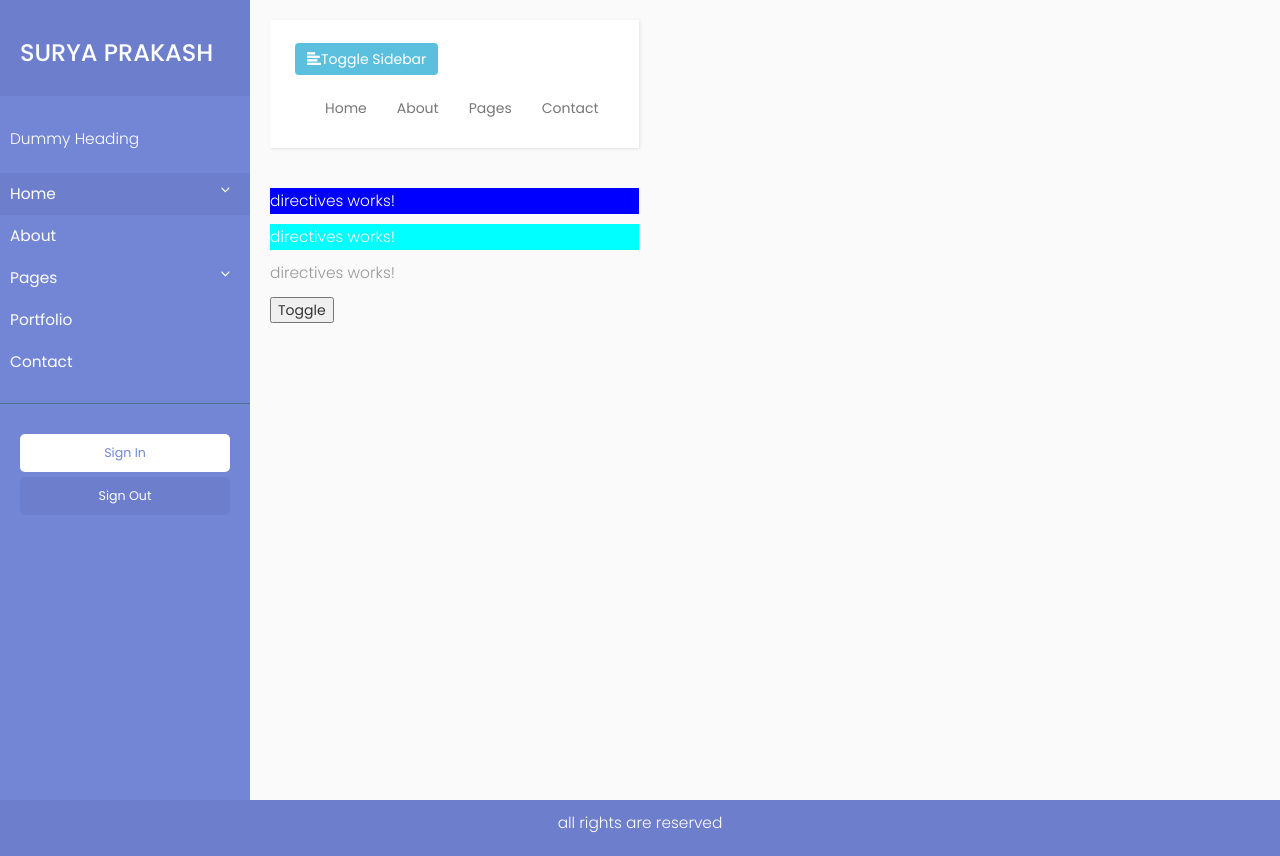
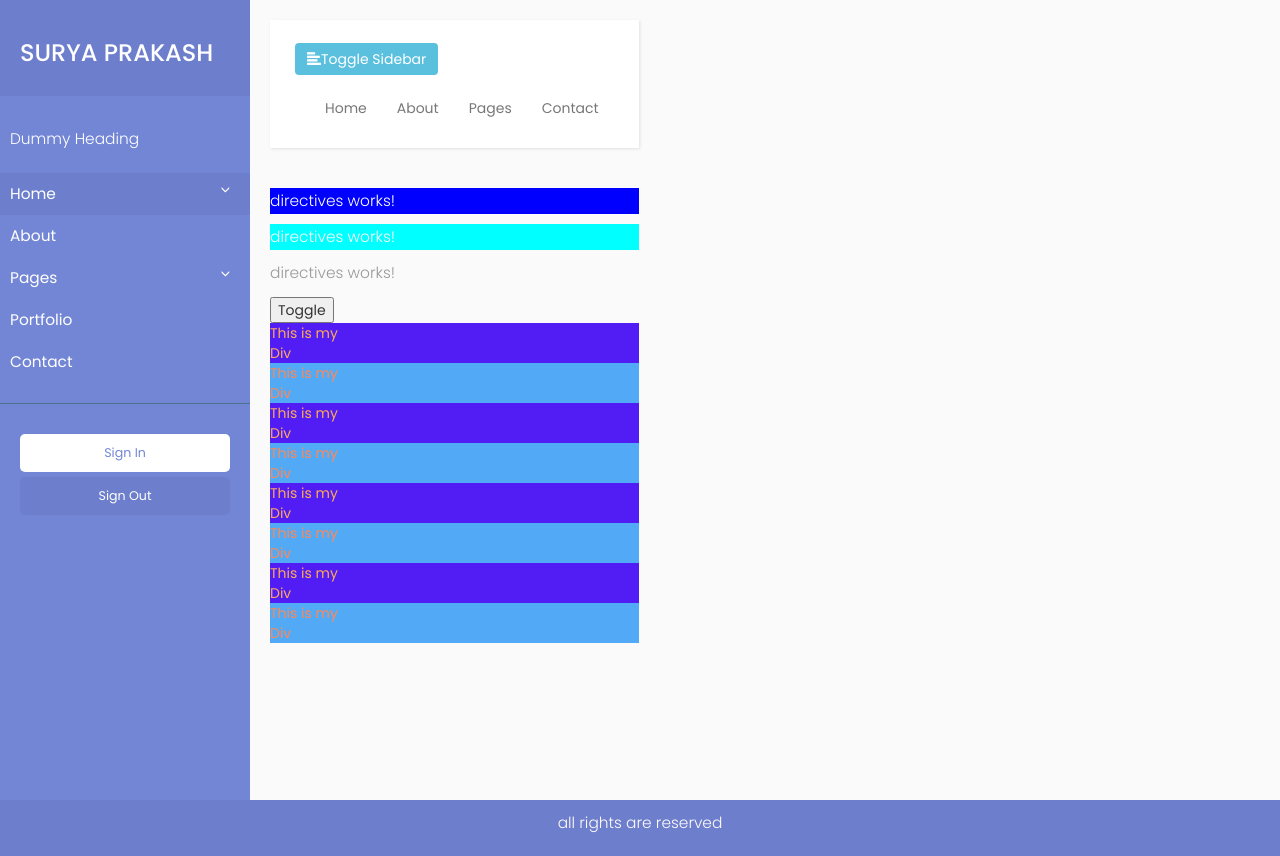
Before and after one commit to suryabogadhi/angular0.2, an Angular app: page / in a window 1280 px wide. Built offline with nearby package versions, Linux system fonts and the light colour scheme.

Commit message:
custom directives finished

```diff
--- a/src/app/app.component.html
+++ b/src/app/app.component.html
@@ -13,6 +13,14 @@
     <!--<app-list [students]="studentList"></app-list>-->
     <!--<app-body></app-body>-->
     <!--<app-interfaces [studentint]="studentList"></app-interfaces>-->
+    <div appCustom class="adsdsd" [suryacolor]="'#521df4'" [suryafontcolor]="'#FFAA55'" >This is my <br> Div</div>
+    <div appCustom  [suryacolor]="'#52aaf6'" [suryafontcolor]="'#FF8855'">This is my <br> Div</div>
+    <div appCustom class="adsdsd" [suryacolor]="'#521df4'" [suryafontcolor]="'#FFAA55'" >This is my <br> Div</div>
+    <div appCustom  [suryacolor]="'#52aaf6'" [suryafontcolor]="'#FF8855'">This is my <br> Div</div>
+    <div appCustom class="adsdsd" [suryacolor]="'#521df4'" [suryafontcolor]="'#FFAA55'" >This is my <br> Div</div>
+    <div appCustom  [suryacolor]="'#52aaf6'" [suryafontcolor]="'#FF8855'">This is my <br> Div</div>
+    <div appCustom class="adsdsd" [suryacolor]="'#521df4'" [suryafontcolor]="'#FFAA55'" >This is my <br> Div</div>
+    <div appCustom  [suryacolor]="'#52aaf6'" [suryafontcolor]="'#FF8855'">This is my <br> Div</div>
   </div>
 </div>
 
--- a/src/app/app.module.ts
+++ b/src/app/app.module.ts
@@ -14,6 +14,7 @@ import { ListComponent } from './list/list.component';
 import { LocalrefComponent } from './localref/localref.component';
 import { InterfacesComponent } from './interfaces/interfaces.component';
 import { DirectivesComponent } from './directives/directives.component';
+import { CustomDirective } from './custom.directive';
 
 
 @NgModule({
@@ -29,7 +30,8 @@ import { DirectivesComponent } from './directives/directives.component';
     ListComponent,
     LocalrefComponent,
     InterfacesComponent,
-    DirectivesComponent
+    DirectivesComponent,
+    CustomDirective
   ],
   imports: [
     BrowserModule,
--- /dev/null
+++ b/src/app/custom.directive.ts
@@ -0,0 +1,49 @@
+import {Directive, ElementRef, HostBinding, HostListener, Input, OnInit, Renderer2} from '@angular/core';
+
+@Directive({
+  selector: '[appCustom]'
+})
+export class CustomDirective implements OnInit{
+  @Input('suryacolor') myCColor: string;
+  @Input('suryafontcolor') sfcolor: string;
+  @HostBinding('style.background') myBg = "#521df4";
+  @HostBinding('style.color') myColor = "#000";
+  @HostBinding('class.customclass') cClass = false;
+
+  constructor(private myElement: ElementRef, private myRenderer: Renderer2) {
+    //this.myElement.nativeElement.style.background = "#ccc";
+    //this.myElement.nativeElement.style.color = "#00F";
+    // this.myRenderer.setStyle(this.myElement.nativeElement,'background','#0F0');
+    // this.myRenderer.setStyle(this.myElement.nativeElement,'color','#333');
+    // this.myRenderer.addClass(this.myElement.nativeElement,'myclass')
+    // console.log(this.myRenderer);
+  }
+
+  ngOnInit(){
+    this.myBg = this.myCColor;
+    this.myColor = this.sfcolor;
+  }
+
+  @HostListener('click') setBack(){
+    // this.myElement.nativeElement.style.background = "#ccc";
+    // this.myElement.nativeElement.style.color = "#00F";
+    // this.myRenderer.setStyle(this.myElement.nativeElement,'background','#0F0');
+    // this.myRenderer.setStyle(this.myElement.nativeElement,'color','#333');
+    // this.myRenderer.addClass(this.myElement.nativeElement,'myclass')
+    this.myBg = "#0F0";
+    this.myColor = "#333";
+    this.cClass = true;
+    //console.log(this.myCColor);
+  }
+
+  @HostListener('mouseleave') remBack(){
+    this.myBg = "#000";
+    this.myColor = "#FFF";
+    this.cClass = false;
+    // this.myRenderer.setStyle(this.myElement.nativeElement,'background','#000');
+    // this.myRenderer.setStyle(this.myElement.nativeElement,'color','#FFF');
+    // this.myRenderer.addClass(this.myElement.nativeElement,'myclass')
+    // console.log(this.myRenderer);
+  }
+
+}
```
